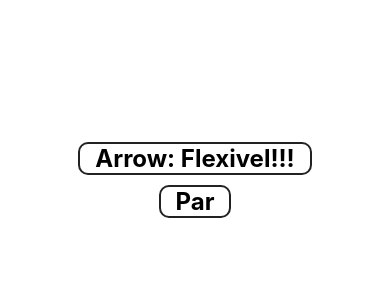
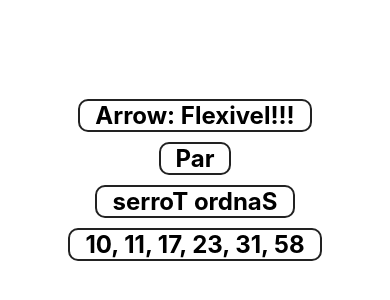
Before and after one commit to sjtorres/ReactNative-Cod3r, a React Native app in the folder AppCod3r/: screen / in a window 390 px wide. Shown: the part 242-542 px from the top of the page. Built offline with nearby package versions, Linux system fonts and the light colour scheme.

Commit message:
Sistema de Módulo Import/Export

```diff
--- a/AppCod3r/src/App.js
+++ b/AppCod3r/src/App.js
@@ -3,6 +3,7 @@
 
 import Simples from './componentes/Simples';
 import ParImpar from './componentes/ParImpar';
+import {Inverter, MegaSena} from './componentes/Multi';
 
 export default class App extends Component {
   render() {
@@ -10,6 +11,8 @@
       <View style={styles.container}>
         <Simples texto="Flexivel!!!" />
         <ParImpar numero={20} />
+        <Inverter texto="Sandro Torres" />
+        <MegaSena numeros={6} />
       </View>
     );
   }
--- /dev/null
+++ b/AppCod3r/src/componentes/Multi.js
@@ -0,0 +1,27 @@
+import React from 'react';
+import {Text} from 'react-native';
+import Padrao from '../estilo/Padrao';
+
+export const Inverter = props => {
+  const inv = props.texto
+    .split('')
+    .reverse()
+    .join('');
+  return <Text style={Padrao.ex}>{inv}</Text>;
+};
+
+export const MegaSena = props => {
+  const [min, max] = [1, 60];
+  const numeros = Array(props.numeros || 6).fill(0);
+
+  for (let i = 0; i < numeros.length; i++) {
+    let novo = 0;
+    while (numeros.includes(novo)) {
+      novo = Math.floor(Math.random() * (max - min)) + min;
+    }
+    numeros[i] = novo;
+  }
+
+  numeros.sort((a, b) => a - b);
+  return <Text style={Padrao.ex}>{numeros.join(', ')}</Text>;
+};
```
